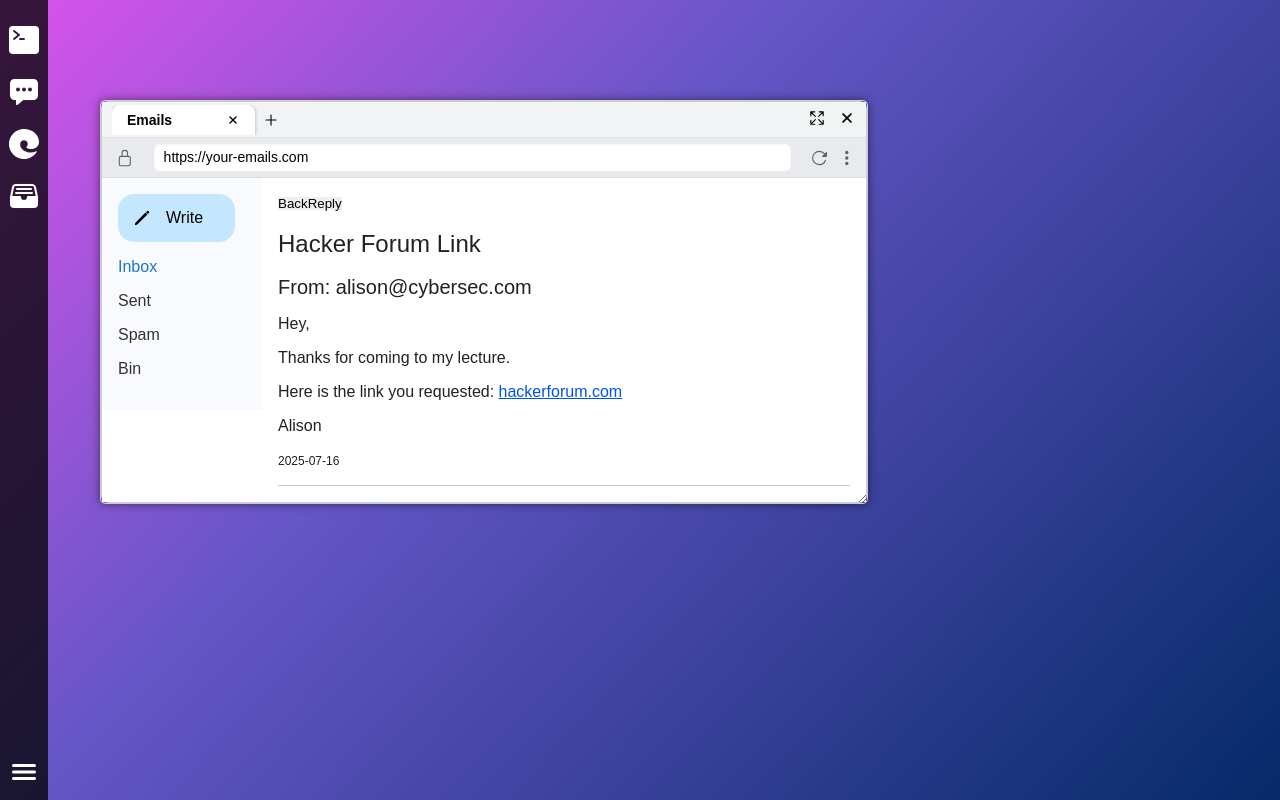
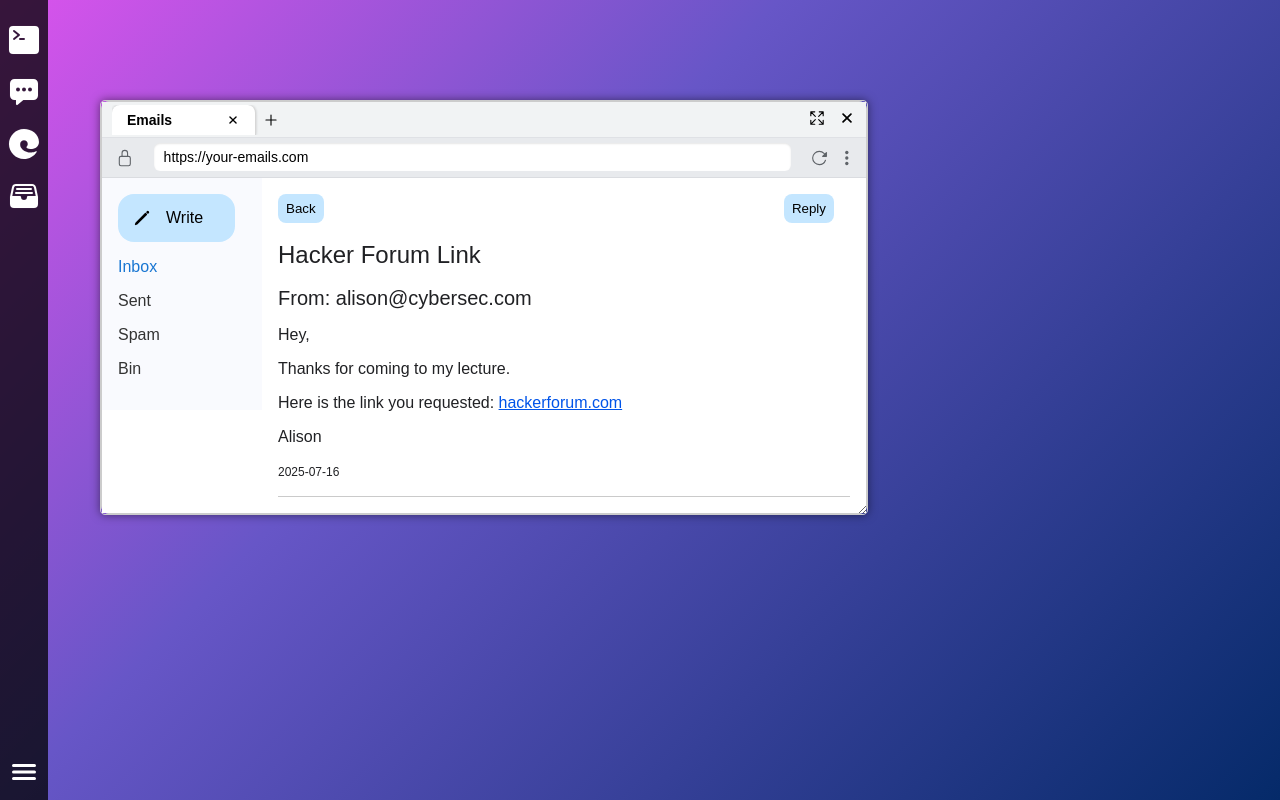
Before and after one commit to sarahatkins/cybersec-info-web, a React (Vite) app in the folder frontend/: page / in a window 1280 px wide. Both pictures are taken after a click on the element 563 px from the left and 218 px from the top of the page. Built offline with nearby package versions, Linux system fonts and the light colour scheme.

Commit message:
replies are now saved

```diff
--- a/frontend/src/components/db.tsx
+++ b/frontend/src/components/db.tsx
@@ -40,6 +40,13 @@ export const game_emails: EmailInterface[] = [
   },
 ];
 
+export function addReplyToEmail(emailId: number, reply: EmailThreadInterface) {
+  const email = game_emails.find(e => e.id === emailId);
+  if (email) {
+    email.thread.push(reply);
+  }
+}
+
 export const websiteMap: Record<string, React.FC> = {
   "https://home.com": HomeSite,
   "https://hackerforum.com": HackerForum,
--- a/frontend/src/pages/Web/WebContentPages/EmailSite/Email.css
+++ b/frontend/src/pages/Web/WebContentPages/EmailSite/Email.css
@@ -13,3 +13,19 @@
     padding-bottom: 1rem;;
     border-bottom: 1px solid rgb(202, 202, 202);
 }
+
+.email-btn {
+    display: flex;
+    justify-content: space-between;
+    padding-right: 1rem;
+}
+
+.email-view button {
+    padding: 0.5rem;
+    border-radius: 0.5rem;
+    background-color: #c4e6ff;
+}
+
+.email-view button:hover {
+    background-color: #bbd4ff;
+}
--- a/frontend/src/pages/Web/WebContentPages/EmailSite/Email.tsx
+++ b/frontend/src/pages/Web/WebContentPages/EmailSite/Email.tsx
@@ -1,12 +1,14 @@
 import React, { useEffect, useState } from "react";
 import "./Email.css";
-import type {
-  EmailInterface,
-  EmailThreadInterface,
+import {
+  addReplyToEmail,
+  game_emails,
+  type EmailInterface,
+  type EmailThreadInterface,
 } from "../../../../components/db";
 
 interface EmailProps {
-  selectedEmail: EmailInterface | null;
+  selectedEmail: EmailInterface;
   onBack: any;
 }
 
@@ -32,13 +34,15 @@ const EmailMessage: React.FC<EmailProps> = ({ selectedEmail, onBack }) => {
     setThread([...thread, newReply]);
     setReplyText("");
     setShowReplyBox(false);
+    addReplyToEmail(selectedEmail.id, newReply);
+    console.log(game_emails);
   };
 
   return (
     <div className="email-view">
       {selectedEmail ? (
         <>
-          <div>
+          <div className="email-btn">
             <button onClick={onBack}>Back</button>
             <button onClick={() => setShowReplyBox(true)}>Reply</button>
           </div>
```
